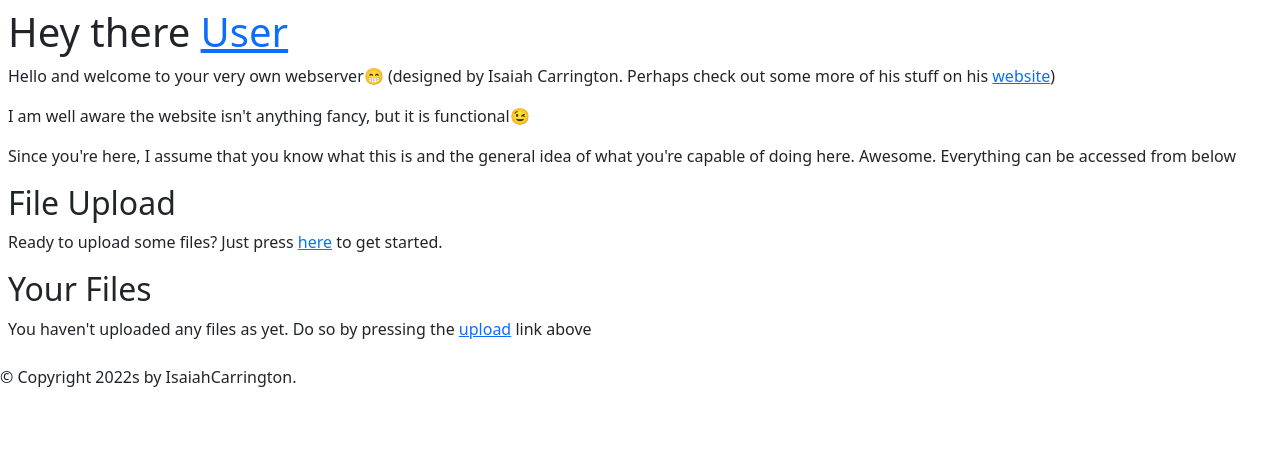
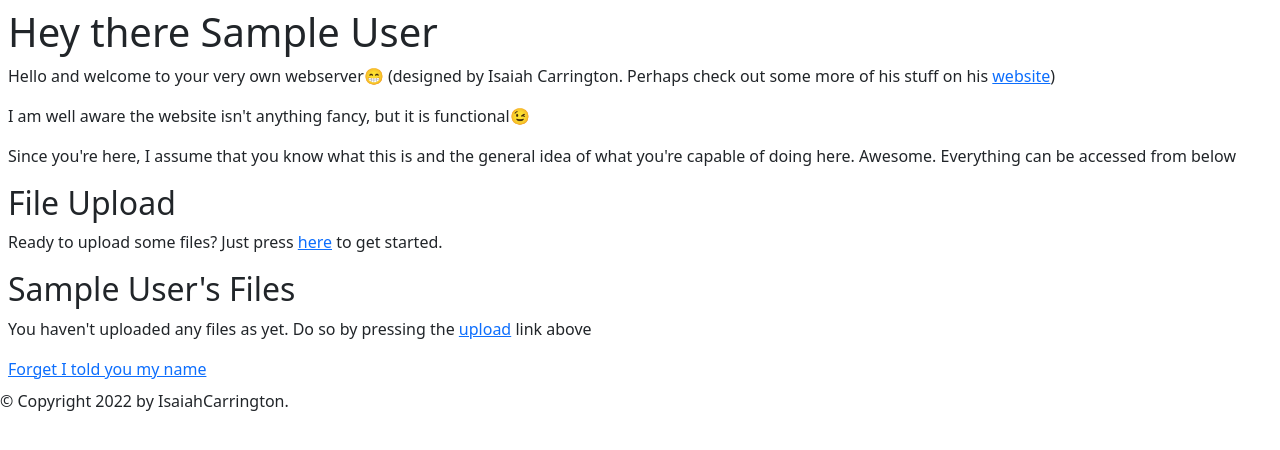
Before and after one commit to IsaiahSama/web-server, a Flask app: page / in a window 1280 px wide. Shown: the top 450 px of the page. Run offline with Flask 2, Linux system fonts and the light colour scheme; the visitor is signed in with stand-in values (Sample User, id 1).

Commit message:
Updated templates

```diff
--- a/templates/base.html
+++ b/templates/base.html
@@ -8,10 +8,25 @@
     {% endblock %}
   </head>
   <body>
+    <div>
+      {% with messages = get_flashed_messages(with_categories=true) %}
+          {% if messages %}
+            {% for category, message in messages %}
+                {% if category == 'message' %}
+                  <div class="alert alert-warning" role="alert">
+                {% else %}
+                  <div class="alert alert-{{ category }}" role="alert">
+                {% endif %}
+                  {{ message }}
+                </div>
+            {% endfor %}
+          {% endif %}
+      {% endwith %}
+    </div>
     <div id="content">{% block content %}{% endblock %}</div>
     <div id="footer">
       {% block footer %}
-      &copy; Copyright 2022s by IsaiahCarrington.
+      &copy; Copyright 2022 by IsaiahCarrington.
       {% endblock %}
     </div>
   </body>
--- a/templates/index.html
+++ b/templates/index.html
@@ -5,7 +5,7 @@
 {% endblock %}
 {% block content %}
 
-<h1>Hey there {% if name %} {{ name }} {% else %} <a href="/setname/">User</a> {% endif %} </h1>
+<h1>Hey there {% if session.name %} {{ session.name }} {% else %} <a href="/setname/">User</a> {% endif %} </h1>
 <p>Hello and welcome to your very own webserver😁 (designed by Isaiah Carrington. Perhaps check out some more of his stuff on his <a href="https://isaiahsama.github.io/">website</a>)</p>
 
 <p>I am well aware the website isn't anything fancy, but it is functional😉</p>
@@ -15,7 +15,7 @@
 <h2>File Upload</h2>
 <p>Ready to upload some files? Just press <a href="/upload/">here</a> to get started.</p>
 
-<h2>{% if name %} {{ name }}'s {% else %} Your {% endif %} Files</h2>
+<h2>{% if session.name %} {{ session.name }}'s {% else %} Your {% endif %} Files</h2>
 
 {% if files %}
 
@@ -24,4 +24,8 @@
 {% else %}
     <p>You haven't uploaded any files as yet. Do so by pressing the <a href="/upload/"> upload</a> link above</p>
 {% endif %}
+
+{% if session.name %}
+    <a href="/forgetme/">Forget I told you my name</a>
+{% endif %}
 {% endblock %}
```
